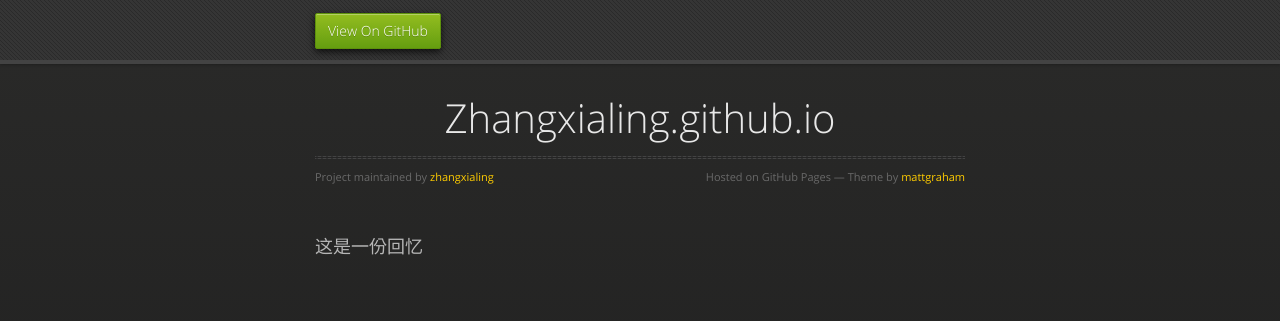
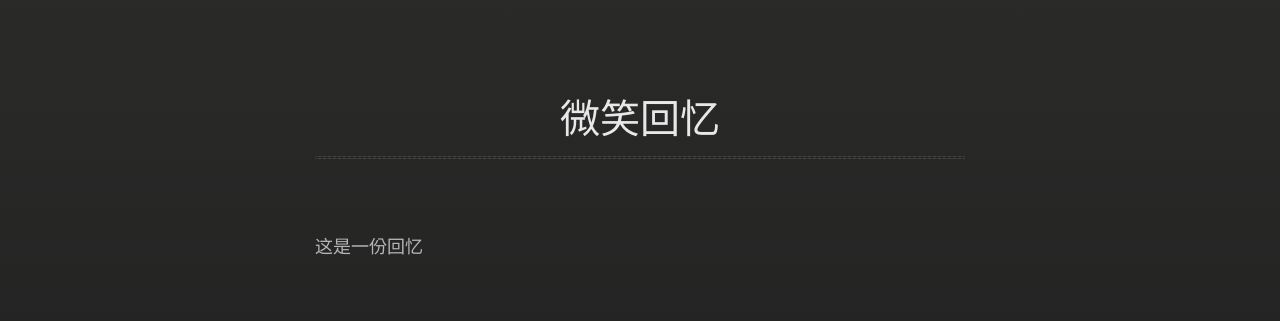
Before and after one commit to zhangxialing/zhangxialing.github.io, a plain HTML site: page index.html in a window 1280 px wide. Drawn offline with nearby package versions, Linux system fonts and the light colour scheme.

Commit message:
Update index.html

```diff
--- a/index.html
+++ b/index.html
@@ -3,10 +3,10 @@
   <head>
     <meta charset="utf-8">
     <meta http-equiv="X-UA-Compatible" content="chrome=1">
-    <title>Zhangxialing.github.io by zhangxialing</title>
+    <title>微笑回忆</title>
     <link rel="stylesheet" href="stylesheets/styles.css">
     <link rel="stylesheet" href="stylesheets/pygment_trac.css">
-    <script src="https://ajax.googleapis.com/ajax/libs/jquery/1.7.1/jquery.min.js"></script>
+    <script src="http://cdn.staticfile.org/jquery/1.7.1/jquery.min.js"></script>
     <script src="javascripts/respond.js"></script>
     <!--[if lt IE 9]>
       <script src="//html5shiv.googlecode.com/svn/trunk/html5.js"></script>
@@ -18,22 +18,14 @@
 
   </head>
   <body>
-      <div id="header">
-        <nav>
-          <li class="fork"><a href="https://github.com/zhangxialing">View On GitHub</a></li>
-        </nav>
-      </div><!-- end header -->
-
     <div class="wrapper">
 
       <section>
         <div id="title">
-          <h1>Zhangxialing.github.io</h1>
+          <h1>微笑回忆</h1>
           <p></p>
           <hr>
-          <span class="credits left">Project maintained by <a href="https://github.com/zhangxialing">zhangxialing</a></span>
-          <span class="credits right">Hosted on GitHub Pages &mdash; Theme by <a href="https://twitter.com/michigangraham">mattgraham</a></span>
-        </div>
+         </div>
 
         <h3>
 <a name="%E8%BF%99%E6%98%AF%E4%B8%80%E4%BB%BD%E5%9B%9E%E5%BF%86" class="anchor" href="#%E8%BF%99%E6%98%AF%E4%B8%80%E4%BB%BD%E5%9B%9E%E5%BF%86"><span class="octicon octicon-link"></span></a>这是一份回忆</h3>
```
